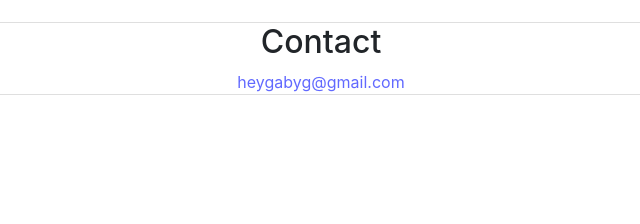
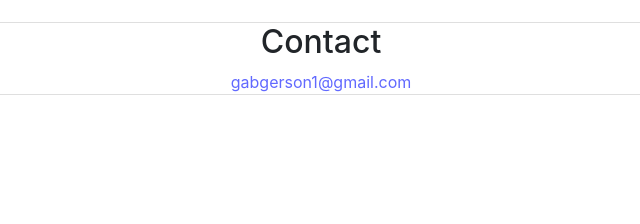
Before and after one commit to gabgerson/web-dev-portfolio, a plain HTML site: page index.html in a window 1280 px wide. Shown: the part 3079-3303 px from the top of the page, 319-959 px from the left. Drawn offline with nearby package versions, Linux system fonts and the light colour scheme.

Commit message:
Change Email

```diff
--- a/index.html
+++ b/index.html
@@ -258,7 +258,7 @@
   <div  class="card">
 
     <h2>Contact</h2>
-    <a class="project-link" href="mailto:heygabyg@gmail.com">heygabyg@gmail.com</a>
+    <a class="project-link" href="mailto:gabgerson1@gmail.com">gabgerson1@gmail.com</a>
 
   </div>
 </div>
```
